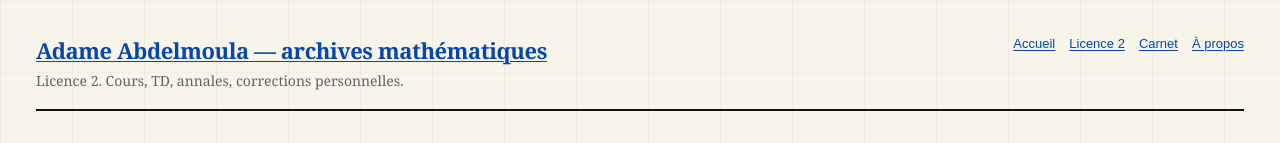
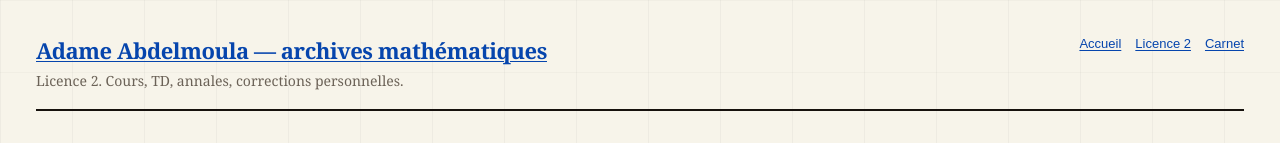
Before and after one commit to Grimm02938/l2-maths, an Astro site: page / in a window 1280 px wide. Shown: the top 143 px of the page. Built offline with nearby package versions, Linux system fonts and the light colour scheme; Astro itself is replaced by a stand-in of ours.

Commit message:
Remove about link from main navigation

```diff
--- a/src/layouts/Base.astro
+++ b/src/layouts/Base.astro
@@ -30,7 +30,6 @@ const {
           <a href="/">Accueil</a>
           <a href="/#licence-2">Licence 2</a>
           <a href="/carnet/">Carnet</a>
-          <a href="/a-propos/">À propos</a>
         </nav>
       </header>
       <slot />
```
